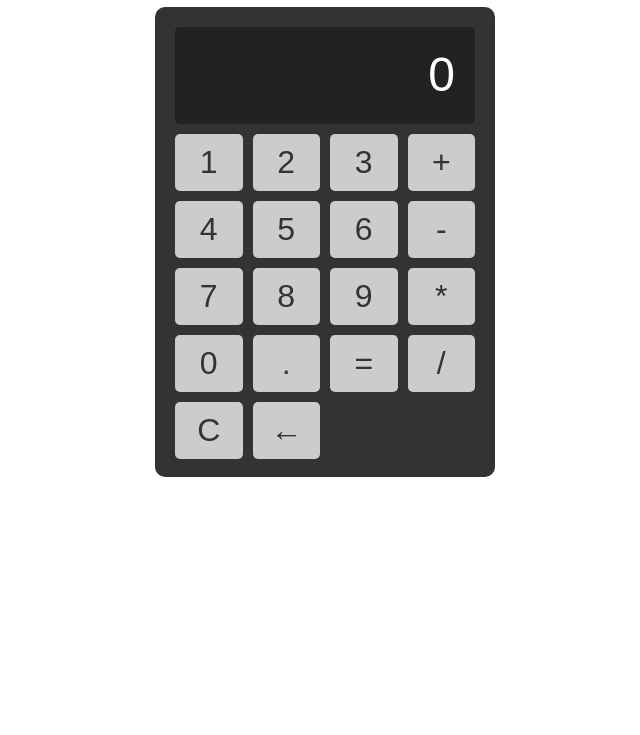
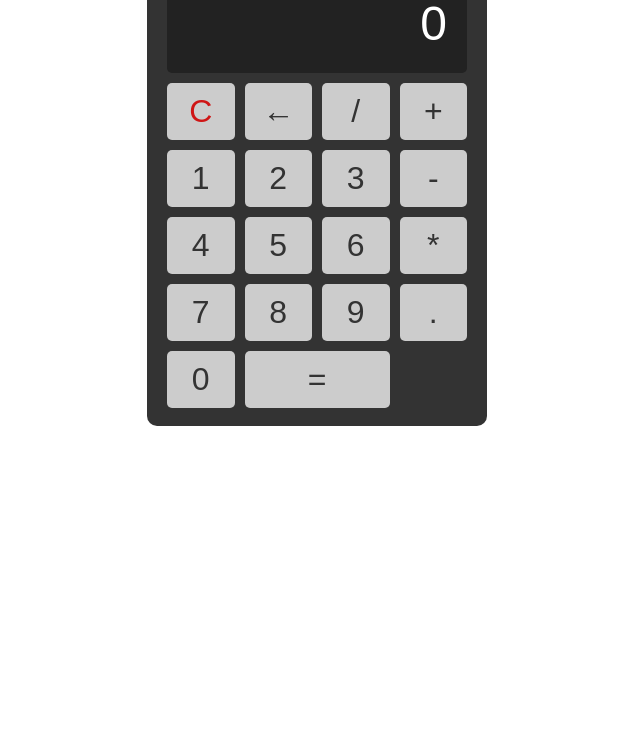
Before and after one commit to Cauanz/Calculadora-HTML-CSS-JS, a plain HTML site: page index.html in a window 1280 px wide. Shown: the part 81-816 px from the top of the page, without its empty margins (323-963 px from the left). Drawn offline with Linux system fonts and the light colour scheme.

Commit message:
Some fixes

```diff
--- a/index.html
+++ b/index.html
@@ -17,24 +17,24 @@
       <div class="display">
 
       </div>
+      <input class="buttons" id="reset" type="button" value="C"></input>
+      <button class="buttons" value="Backspace">&larr;</button>
+      <input class="buttons" type="button" value="/"></input>
+      <input class="buttons" type="button" value="+"></input>
       <input class="buttons" type="button" value="1"></input>
       <input class="buttons" type="button" value="2"></input>
       <input class="buttons" type="button" value="3"></input>
-      <input class="buttons" type="button" value="+"></input>
+      <input class="buttons" type="button" value="-"></input>
       <input class="buttons" type="button" value="4"></input>
       <input class="buttons" type="button" value="5"></input>
       <input class="buttons" type="button" value="6"></input>
-      <input class="buttons" type="button" value="-"></input>
+      <input class="buttons" type="button" value="*"></input>
       <input class="buttons" type="button" value="7"></input>
       <input class="buttons" type="button" value="8"></input>
       <input class="buttons" type="button" value="9"></input>
-      <input class="buttons" type="button" value="*"></input>
+      <input class="buttons" type="button" value="."></input>
       <input class="buttons" type="button" value="0"></input>
-      <input class="buttons" type="button" value="."></input>
-      <input class="buttons" type="button" value="="></input>
-      <input class="buttons" type="button" value="/"></input>
-      <input class="buttons" type="button" value="C"></input>
-      <button class="buttons" value="Backspace">&larr;</button>
+      <input class="buttons" id="res" type="button" value="="></input>
       </div>
    </main>
    <script src="Javascript/index.js"></script>
--- a/style/style.css
+++ b/style/style.css
@@ -1,5 +1,7 @@
 * {
    font-family: Arial, Helvetica, sans-serif;
+   margin: 0;
+   padding: 0;
 }
 
 body {
@@ -67,3 +69,12 @@ input[type="button"]:active, button:active {
    background-color: #ddd;
    transform: scale(1.0);
    }
+
+#res {
+   grid-column-end: 4;
+   grid-column-start: 2;
+}
+
+#reset {
+   color: #cf1515;
+}
```
